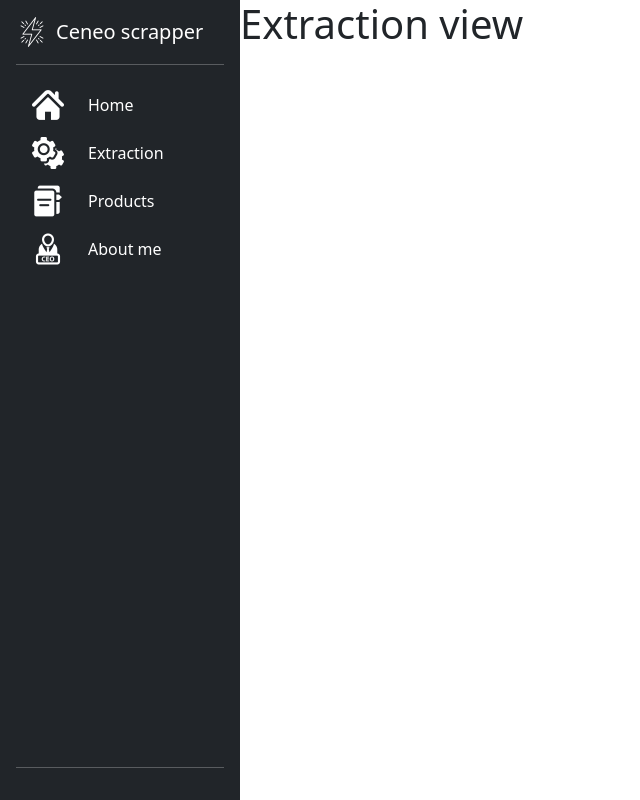
After one commit to J4k0b-p/CeneoScrapper, a Flask app: page /extraction in a window 1280 px wide. The commit adds this page. Shown: the whole page, without its empty margins (0-640 px from the left). Run offline with Flask 3, Linux system fonts and the light colour scheme.

Commit message:
Add extraction page template and route

```diff
--- a/app/app.py
+++ b/app/app.py
@@ -5,5 +5,9 @@ app = Flask(__name__)
 def render_main_template():
     return render_template('main.html')
 
+@app.route('/extraction')
+def render_extraction_template():
+    return render_template('extraction.html')
+
 if __name__ == '__main__':
     app.run(debug=True)
--- /dev/null
+++ b/app/templates/extraction.html
@@ -0,0 +1,3 @@
+{% extends 'main.html' %} {% block content %}
+<h1>Extraction view</h1>
+{% endblock %}
--- a/app/templates/main.html
+++ b/app/templates/main.html
@@ -27,7 +27,7 @@
             </a>
           </li>
           <li class="nav-item">
-            <a href="#" class="nav-link text-white d-flex align-items-center">
+            <a href="/extraction" class="nav-link text-white d-flex align-items-center">
               <img src="{{ url_for('static', filename='/images/extract.png') }}" width="32" height="32" class="me-4" />
               Extraction
             </a>
@@ -47,6 +47,7 @@
         </ul>
         <hr />
       </div>
+      <div class="content min-vh-100 w-100">{% block content %}{% endblock %}</div>
     </main>
     <script src="https://cdn.jsdelivr.net/npm/bootstrap@5.3.3/dist/css/bootstrap.min.css"></script>
   </body>
```
